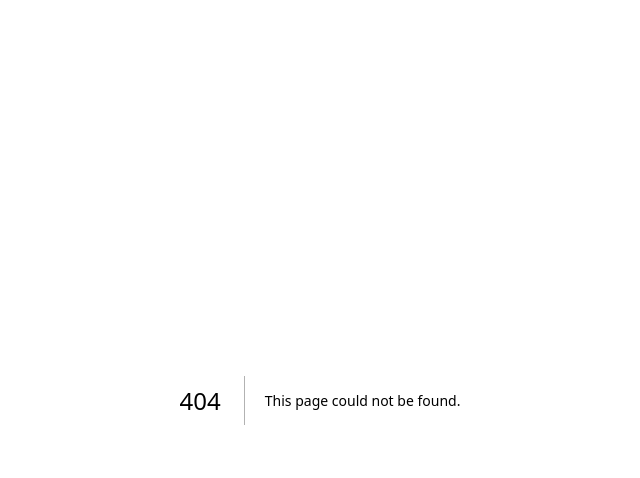
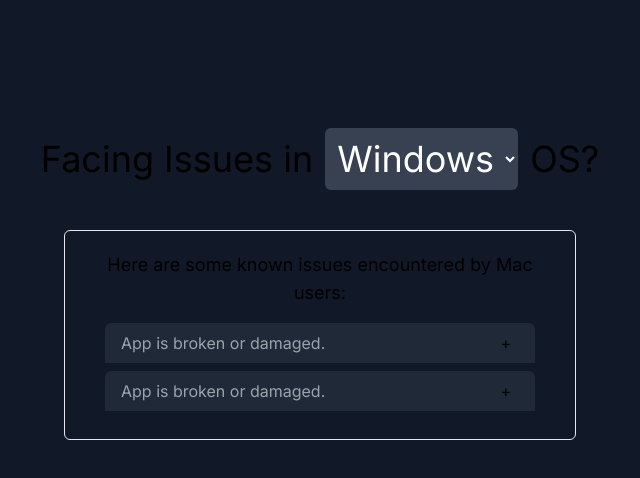
Before and after one commit to AamirFromWitblox/witpro-landing, a Next.js app: page /report-issue in a window 1280 px wide. Before the commit this address had no page. Shown: the top 478 px of the page, without its empty margins (320-960 px from the left). Built offline with nearby package versions, Linux system fonts and the light colour scheme.

Commit message:
added issue docs

```diff
--- a/src/app/page.tsx
+++ b/src/app/page.tsx
@@ -15,6 +15,16 @@
         containerClassName="h-screen"
         className="flex flex-col items-center justify-center p-2"
       >
+        <div className="fixed right-2 top-4">
+          <a
+            href="https://www.notion.so/Wit-Pro-Issues-7818787444f2452aab13f684e6367aba"
+            target="_blank"
+            rel="noopener noreferrer"
+          >
+            <span className="px-4 py-2 underline">Having trouble?</span>
+          </a>
+        </div>
+
         <h1 className="bg-gradient-to-r from-indigo-400 to-cyan-400 bg-clip-text text-center text-8xl font-bold text-transparent">
           Wit-Pro
         </h1>
--- /dev/null
+++ b/src/app/report-issue/mac-issues.tsx
@@ -0,0 +1,72 @@
+"use client";
+import React, { useState } from "react";
+
+const MacIssues = () => {
+  const [macIssues, setMacIssues] = useState([
+    {
+      title: "App is broken or damaged.",
+      answer: `
+        Open Finder
+        Go to Applications
+        Right-click on Wit-Pro
+        Click on Open
+        Click on Open again
+      `,
+      opened: false,
+    },
+    {
+      title: "App is broken or damaged.",
+      answer: `
+        Open Finder
+        Go to Applications
+        Right-click on Wit-Pro
+        Click on Open
+        Click on Open again
+      `,
+      opened: false,
+    },
+  ]);
+
+  const handleAccordionOpen = (index: number) => {
+    setMacIssues((prevState) => {
+      return prevState.map((issue, i) => {
+        if (i === index) {
+          return {
+            ...issue,
+            opened: !issue.opened,
+          };
+        }
+        return issue;
+      });
+    });
+  };
+
+  return (
+    <div className="w-2/5 rounded-md border px-10 py-5">
+      <p className="text-center text-lg">
+        Here are some known issues encountered by Mac users:
+      </p>
+      <ul className="mt-4">
+        {macIssues.map((issue, index) => (
+          <li key={index} className="my-2">
+            <div
+              className="flex cursor-pointer justify-between rounded-t-md border-gray-500 bg-gray-800 px-4 py-2"
+              onClick={() => handleAccordionOpen(index)}
+            >
+              <h3 className="text-gray-400">{issue.title}</h3>
+              <button className="rounded-md px-2">+</button>
+            </div>
+
+            {issue.opened && (
+              <div className="rounded-b-md bg-gray-800 px-4 py-2">
+                <p className="text-sm">{issue.answer}</p>
+              </div>
+            )}
+          </li>
+        ))}
+      </ul>
+    </div>
+  );
+};
+
+export default MacIssues;
--- /dev/null
+++ b/src/app/report-issue/page.tsx
@@ -0,0 +1,22 @@
+import React from "react";
+import MacIssues from "./mac-issues";
+
+const ReportIssue = () => {
+  return (
+    <main className="min-h-screen bg-gray-900">
+      <h1 className="pt-32 text-center text-4xl">
+        Facing Issues in
+        <select id="" className="mx-3 rounded-md bg-gray-700 p-2 text-white">
+          <option value="Windows">Windows</option>
+          <option value="Mac">Mac</option>
+        </select>
+        OS?
+      </h1>
+      <section className="mt-10 flex flex-col items-center justify-center">
+        <MacIssues />
+      </section>
+    </main>
+  );
+};
+
+export default ReportIssue;
```
